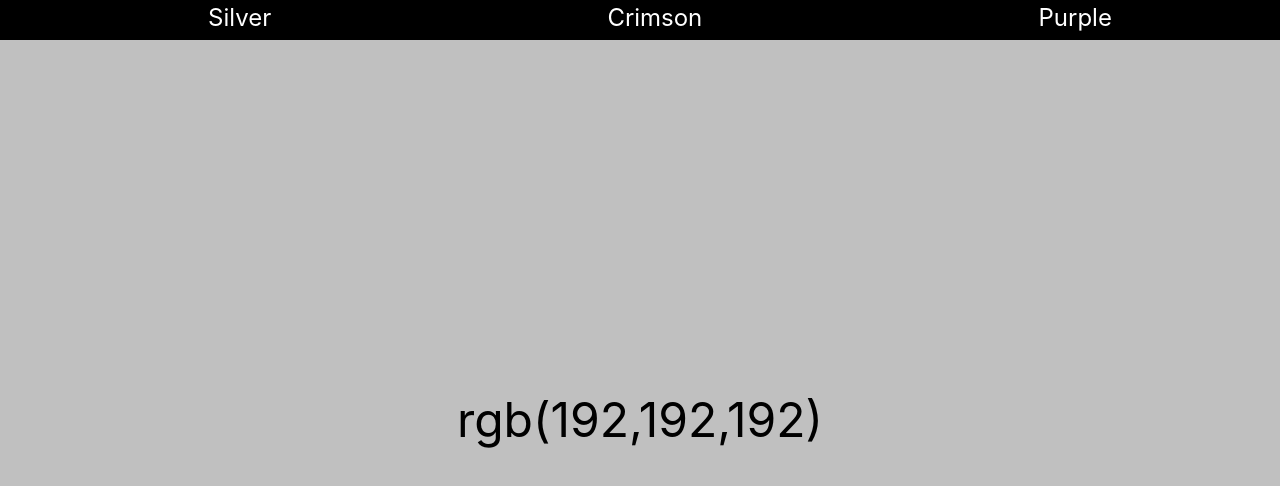
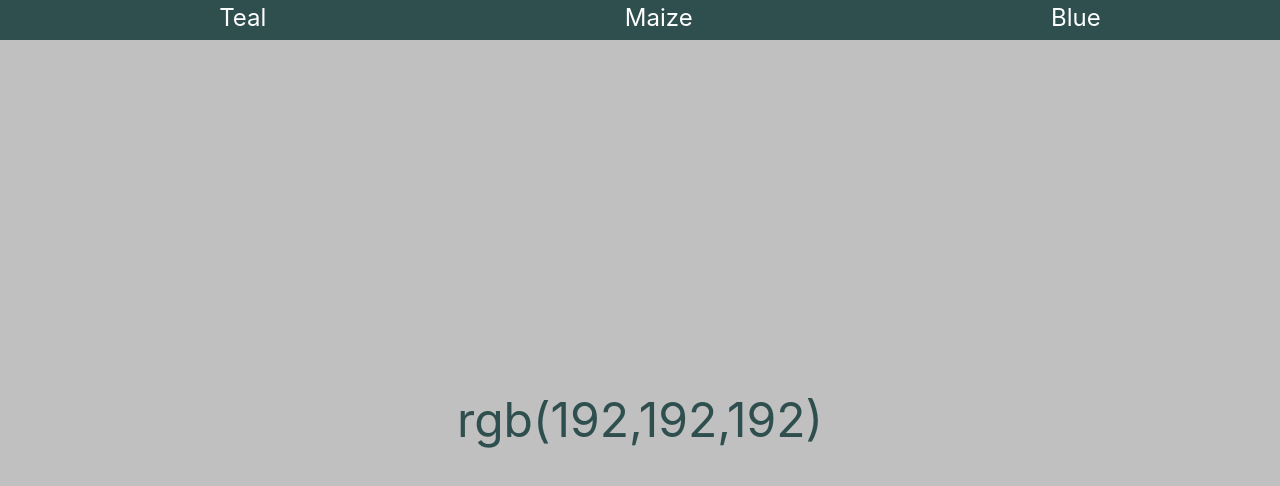
Before and after one commit to alchemy-adv-fullstack/adv-fullstack-react-color-router-live-demo, a React (Create React App) app: page /rgb/192/192/192 in a window 1280 px wide. Shown: the top 486 px of the page. Built offline with nearby package versions, Linux system fonts and the light colour scheme.

Commit message:
update README and colors

```diff
--- a/src/App.css
+++ b/src/App.css
@@ -1,5 +1,8 @@
+body {
+  color: darkslategray;
+}
 header {
-  background: black;
+  background: darkslategray;
   color: white;
   font-size: 1.5rem;
 }
@@ -24,3 +27,15 @@ a {
   align-items: center;
   font-size: 3rem;
 }
+
+.teal.active {
+  color: rgb(20, 220, 207);
+}
+
+.maize.active {
+  color: rgb(255, 203, 5);
+}
+
+.blue.active {
+  color: rgb(0, 39, 76);
+}
--- a/src/App.js
+++ b/src/App.js
@@ -1,11 +1,11 @@
 import './App.css';
 import {
-  Link,
   Redirect,
   BrowserRouter as Router,
   useParams,
   Switch,
   Route,
+  NavLink,
 } from 'react-router-dom';
 
 function RGB() {
@@ -41,9 +41,15 @@ function App() {
           <Redirect to="/rgb/192/192/192" />
         </Route>
         <ul>
-          <Link to="/rgb/192/192/192">Silver</Link>
-          <Link to="/rgb/220/20/60">Crimson</Link>
-          <Link to="/rgb/147/112/219">Purple</Link>
+          <NavLink className="teal" to="/rgb/20/220/207">
+            Teal
+          </NavLink>
+          <NavLink className="maize" to="/rgb/255/203/5">
+            Maize
+          </NavLink>
+          <NavLink className="blue" to="/rgb/0/39/76">
+            Blue
+          </NavLink>
         </ul>
       </header>
 
```
Also changed, not shown: 1 other file (tests, documents, lock files or other folders).
